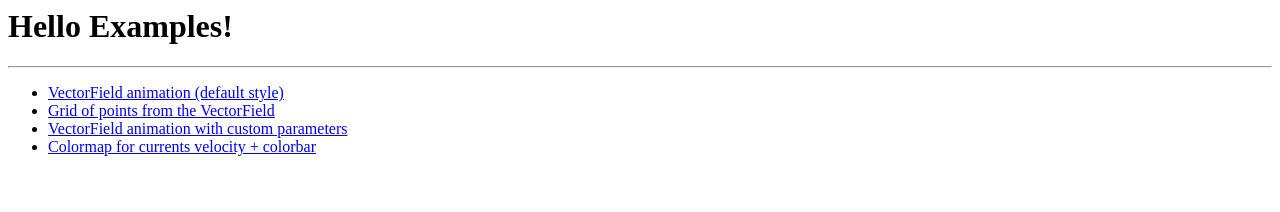
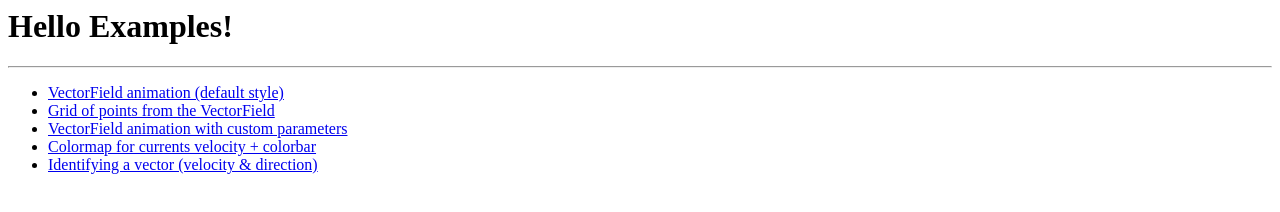
Before and after one commit to IHCantabria/Leaflet.CanvasLayer.Field, a website: page docs/index.html in a window 1280 px wide. Drawn offline with Linux system fonts and the light colour scheme.

Commit message:
Examples

```diff
--- a/docs/index.html
+++ b/docs/index.html
@@ -10,6 +10,7 @@
         <li><a href="example_Grid.html">Grid of points from the VectorField</a></li>
         <li><a href="example_Styles.html">VectorField animation with custom parameters</a></li>
         <li><a href="example_Colormap.html">Colormap for currents velocity + colorbar</a></li>
+        <li><a href="example_Identify.html">Identifying a vector (velocity & direction)</a></li>
     </ul>
 </body>
 
```
